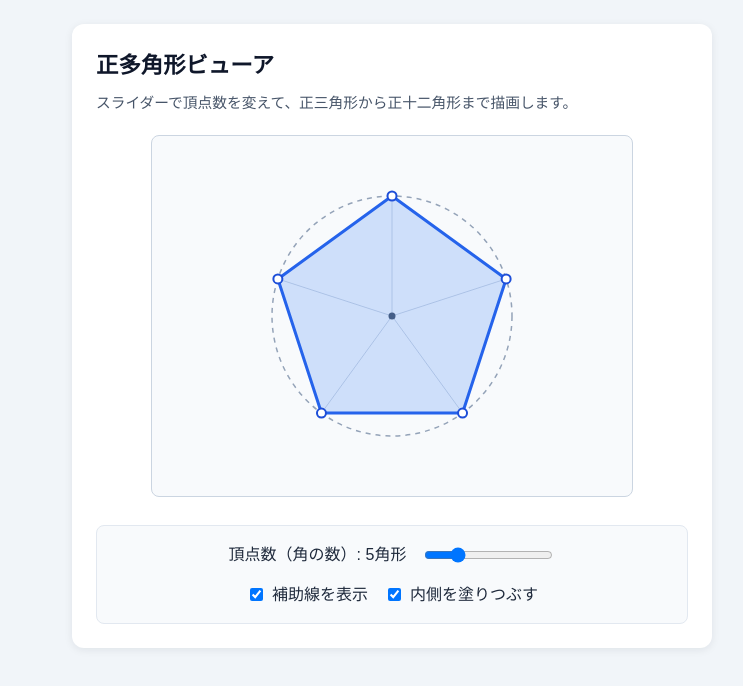
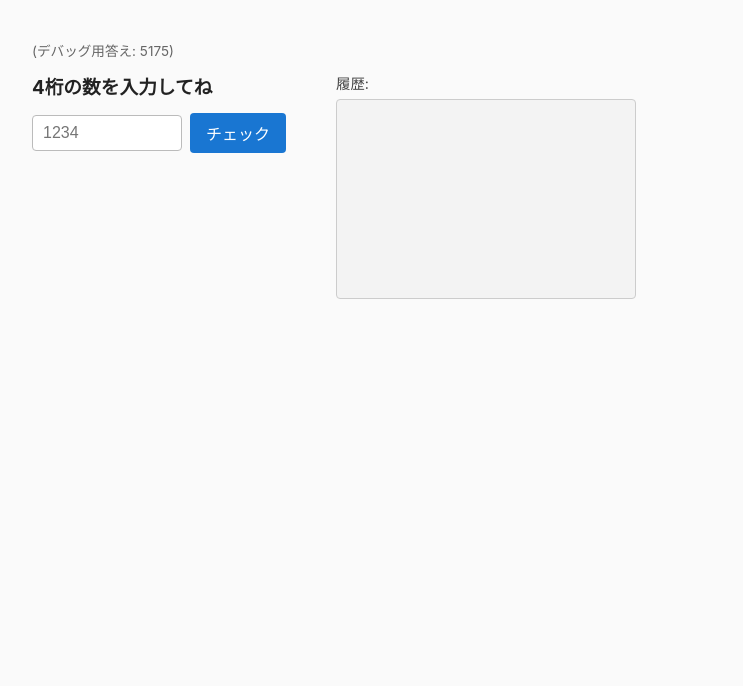
Before and after one commit to ytoyamaoa/html-study1127, a plain HTML site: page index.html in a window 1280 px wide. Shown: the whole page, without its empty margins (248-991 px from the left). Drawn offline with Linux system fonts and the light colour scheme.

Commit message:
Update index.html

```diff
--- a/index.html
+++ b/index.html
@@ -1,215 +1,185 @@
 <!DOCTYPE html>
 <html lang="ja">
 <head>
-  <meta charset="UTF-8">
-  <meta name="viewport" content="width=device-width, initial-scale=1.0">
-  <title>正多角形ビューア</title>
+  <meta charset="UTF-8" />
+  <meta name="viewport" content="width=device-width, initial-scale=1.0" />
+  <title>Hit & Blow</title>
   <style>
-    * {
+    body {
+      font-family: -apple-system, BlinkMacSystemFont, "Segoe UI", Roboto, "Hiragino Kaku Gothic ProN", "Noto Sans JP", sans-serif;
+      max-width: 720px;
+      margin: 40px auto;
+      padding: 0 16px;
+      color: #222;
+      background-color: #fafafa;
+    }
+    .debug {
+      font-size: 0.85rem;
+      color: #666;
+      margin-bottom: 12px;
+    }
+    .game-layout {
+      display: flex;
+      gap: 50px;
+      align-items: flex-start;
+      flex-wrap: wrap;
+    }
+    .left-column {
+      flex: 0 0 auto;
+    }
+    h3 {
+      margin-top: 0;
+      margin-bottom: 14px;
+    }
+    .input-panel {
+      display: flex;
+      gap: 8px;
+      align-items: center;
+    }
+    input[type="text"] {
+      width: 150px;
+      padding: 8px 10px;
+      font-size: 1rem;
+      border: 1px solid #bbb;
+      border-radius: 4px;
       box-sizing: border-box;
     }
-
-    body {
-      font-family: sans-serif;
-      line-height: 1.6;
-      margin: 0;
-      padding: 24px 16px;
-      background-color: #f1f5f9;
-      color: #1e293b;
+    button {
+      padding: 8px 16px;
+      font-size: 1rem;
+      color: #fff;
+      background-color: #1976d2;
+      border: none;
+      border-radius: 4px;
+      cursor: pointer;
     }
-
-    .container {
-      max-width: 640px;
-      margin: 0 auto;
-      background-color: #ffffff;
-      padding: 24px;
-      border-radius: 12px;
-      box-shadow: 0 2px 8px rgba(15, 23, 42, 0.08);
+    button:hover:not(:disabled) {
+      background-color: #1565c0;
     }
-
-    h1 {
-      margin: 0 0 8px;
-      font-size: 1.4rem;
-      color: #0f172a;
+    button:disabled {
+      background-color: #90caf9;
+      cursor: not-allowed;
     }
-
-    .subtitle {
-      margin: 0 0 20px;
-      font-size: 0.92rem;
-      color: #475569;
+    .output-message {
+      margin-top: 12px;
+      min-height: 24px;
+      font-weight: bold;
     }
-
-    .canvas-wrapper {
-      text-align: center;
-      margin-bottom: 20px;
+    .history-group {
+      display: flex;
+      flex-direction: column;
+      gap: 6px;
     }
-
-    canvas {
-      max-width: 100%;
-      height: auto;
-      border: 1px solid #cbd5e1;
-      border-radius: 8px;
-      background-color: #f8fafc;
+    .history-group label {
+      font-size: 0.9rem;
+      color: #444;
     }
-
-    .controls {
-      display: flex;
-      align-items: center;
-      flex-direction: column;
-      gap: 14px;
-      padding: 16px;
-      background-color: #f8fafc;
-      border-radius: 8px;
-      border: 1px solid #e2e8f0;
-    }
-
-    .control-row {
-      display: flex;
-      flex-wrap: wrap;
-      align-items: center;
-      gap: 16px;
-    }
-
-    .checkbox-label {
-      display: flex;
-      align-items: center;
-      gap: 6px;
-      cursor: pointer;
-      user-select: none;
+    textarea {
+      width: 300px;
+      height: 200px;
+      padding: 8px;
+      font-family: monospace;
+      font-size: 0.95rem;
+      line-height: 1.5;
+      border: 1px solid #ccc;
+      border-radius: 4px;
+      background-color: #f3f3f3;
+      color: #222;
+      resize: none;
+      box-sizing: border-box;
     }
   </style>
 </head>
 <body>
-  <main class="container">
-    <h1>正多角形ビューア</h1>
-    <p class="subtitle">スライダーで頂点数を変えて、正三角形から正十二角形まで描画します。</p>
+  <div id="debugAnswer" class="debug"></div>
 
-    <div class="canvas-wrapper">
-      <canvas id="polygonCanvas" width="480" height="360"></canvas>
+  <div class="game-layout">
+    <div class="left-column">
+      <h3>4桁の数を入力してね</h3>
+      <div class="input-panel">
+        <input
+          type="text"
+          id="inputBox"
+          placeholder="1234"
+          maxlength="4"
+          aria-label="入力"
+        />
+        <button type="button" id="checkButton">チェック</button>
+      </div>
+      <div id="outputMessage" class="output-message"></div>
     </div>
 
-    <section class="controls" aria-label="多角形の設定">
-      <div class="control-row">
-        <label for="sidesRange">頂点数（角の数）: <span id="sidesValue">5</span>角形</label>
-        <input type="range" id="sidesRange" min="3" max="12" value="5">
-      </div>
-
-      <div class="control-row">
-        <label class="checkbox-label">
-          <input type="checkbox" id="showGuideToggle" checked>
-          補助線を表示
-        </label>
-        <label class="checkbox-label">
-          <input type="checkbox" id="fillPolygonToggle" checked>
-          内側を塗りつぶす
-        </label>
-      </div>
-    </section>
-  </main>
+    <div class="history-group">
+      <label for="historyArea">履歴:</label>
+      <textarea id="historyArea" readonly></textarea>
+    </div>
+  </div>
 
   <script>
-    const canvas = document.getElementById("polygonCanvas");
-    const ctx = canvas.getContext("2d");
+    // 4桁のランダムな数字の配列を生成（0〜9、重複あり）
+    const answer = Array.from({ length: 4 }, () => Math.floor(Math.random() * 10));
 
-    const sidesRange = document.getElementById("sidesRange");
-    const sidesValue = document.getElementById("sidesValue");
-    const showGuideToggle = document.getElementById("showGuideToggle");
-    const fillPolygonToggle = document.getElementById("fillPolygonToggle");
+    // デバッグ用に答えを表示（公開時に隠したい場合は下の2行をコメントアウトまたは削除してください）
+    const debugEl = document.getElementById("debugAnswer");
+    debugEl.textContent = `(デバッグ用答え: ${answer.join("")})`;
 
-    const cx = canvas.width / 2;
-    const cy = canvas.height / 2;
-    const radius = 120;
+    const inputBox = document.getElementById("inputBox");
+    const checkButton = document.getElementById("checkButton");
+    const outputMessage = document.getElementById("outputMessage");
+    const historyArea = document.getElementById("historyArea");
 
-    function getPolygonVertices(sides, startAngle = -Math.PI / 2) {
-      const vertices = [];
-      const stepAngle = (Math.PI * 2) / sides;
+    function handleCheck() {
+      const userInput = inputBox.value.trim();
+      outputMessage.textContent = "";
 
-      for (let i = 0; i < sides; i++) {
-        const angle = startAngle + stepAngle * i;
-        const x = cx + radius * Math.cos(angle);
-        const y = cy + radius * Math.sin(angle);
-        vertices.push({ x, y });
+      // バリデーション（4桁の数字のみ）
+      if (!/^\d{4}$/.test(userInput)) {
+        outputMessage.textContent = "※4桁の数字を入力してください";
+        return;
       }
 
-      return vertices;
+      // ヒットの判定
+      let hit = 0;
+      for (let i = 0; i < 4; i++) {
+        if (answer[i] === Number(userInput[i])) {
+          hit += 1;
+        }
+      }
+
+      // ブローの判定（元のPythonコードと同じ重複除外ロジック）
+      let blow = 0;
+      for (let j = 0; j < 4; j++) {
+        if (userInput.slice(0, j).includes(userInput[j])) {
+          continue;
+        }
+        for (let i = 0; i < 4; i++) {
+          if (Number(userInput[j]) === answer[i] && answer[i] !== Number(userInput[i])) {
+            blow += 1;
+            break;
+          }
+        }
+      }
+
+      // 結果表示と履歴への追加
+      if (hit === 4) {
+        outputMessage.textContent = "🎉 あたり！ Complete!";
+        inputBox.disabled = true;
+        checkButton.disabled = true;
+      } else {
+        historyArea.value += `${userInput} / hit: ${hit}, blow: ${blow}\n`;
+        inputBox.value = "";
+        inputBox.focus();
+      }
     }
 
-    function drawGuides(vertices) {
-      ctx.save();
+    checkButton.addEventListener("click", handleCheck);
 
-      ctx.beginPath();
-      ctx.arc(cx, cy, radius, 0, Math.PI * 2);
-      ctx.setLineDash([5, 5]);
-      ctx.strokeStyle = "#94a3b8";
-      ctx.lineWidth = 1.5;
-      ctx.stroke();
-
-      ctx.setLineDash([]);
-      ctx.strokeStyle = "#cbd5e1";
-      ctx.lineWidth = 1;
-      vertices.forEach((v) => {
-        ctx.beginPath();
-        ctx.moveTo(cx, cy);
-        ctx.lineTo(v.x, v.y);
-        ctx.stroke();
-      });
-
-      ctx.beginPath();
-      ctx.arc(cx, cy, 3.5, 0, Math.PI * 2);
-      ctx.fillStyle = "#475569";
-      ctx.fill();
-
-      ctx.restore();
-    }
-
-    function drawPolygon() {
-      const sides = Number(sidesRange.value);
-      sidesValue.textContent = String(sides);
-
-      ctx.clearRect(0, 0, canvas.width, canvas.height);
-
-      const vertices = getPolygonVertices(sides);
-
-      if (showGuideToggle.checked) {
-        drawGuides(vertices);
+    // Enterキーでもチェックできるように補助
+    inputBox.addEventListener("keydown", (event) => {
+      if (event.key === "Enter" && !checkButton.disabled) {
+        handleCheck();
       }
-
-      ctx.beginPath();
-      vertices.forEach((v, index) => {
-        if (index === 0) {
-          ctx.moveTo(v.x, v.y);
-        } else {
-          ctx.lineTo(v.x, v.y);
-        }
-      });
-      ctx.closePath();
-
-      if (fillPolygonToggle.checked) {
-        ctx.fillStyle = "rgba(59, 130, 246, 0.22)";
-        ctx.fill();
-      }
-
-      ctx.strokeStyle = "#2563eb";
-      ctx.lineWidth = 3;
-      ctx.lineJoin = "round";
-      ctx.stroke();
-
-      vertices.forEach((v) => {
-        ctx.beginPath();
-        ctx.arc(v.x, v.y, 4.5, 0, Math.PI * 2);
-        ctx.fillStyle = "#ffffff";
-        ctx.fill();
-        ctx.strokeStyle = "#1d4ed8";
-        ctx.lineWidth = 2;
-        ctx.stroke();
-      });
-    }
-
-    sidesRange.addEventListener("input", drawPolygon);
-    showGuideToggle.addEventListener("change", drawPolygon);
-    fillPolygonToggle.addEventListener("change", drawPolygon);
-
-    drawPolygon();
+    });
   </script>
 </body>
 </html>
```
